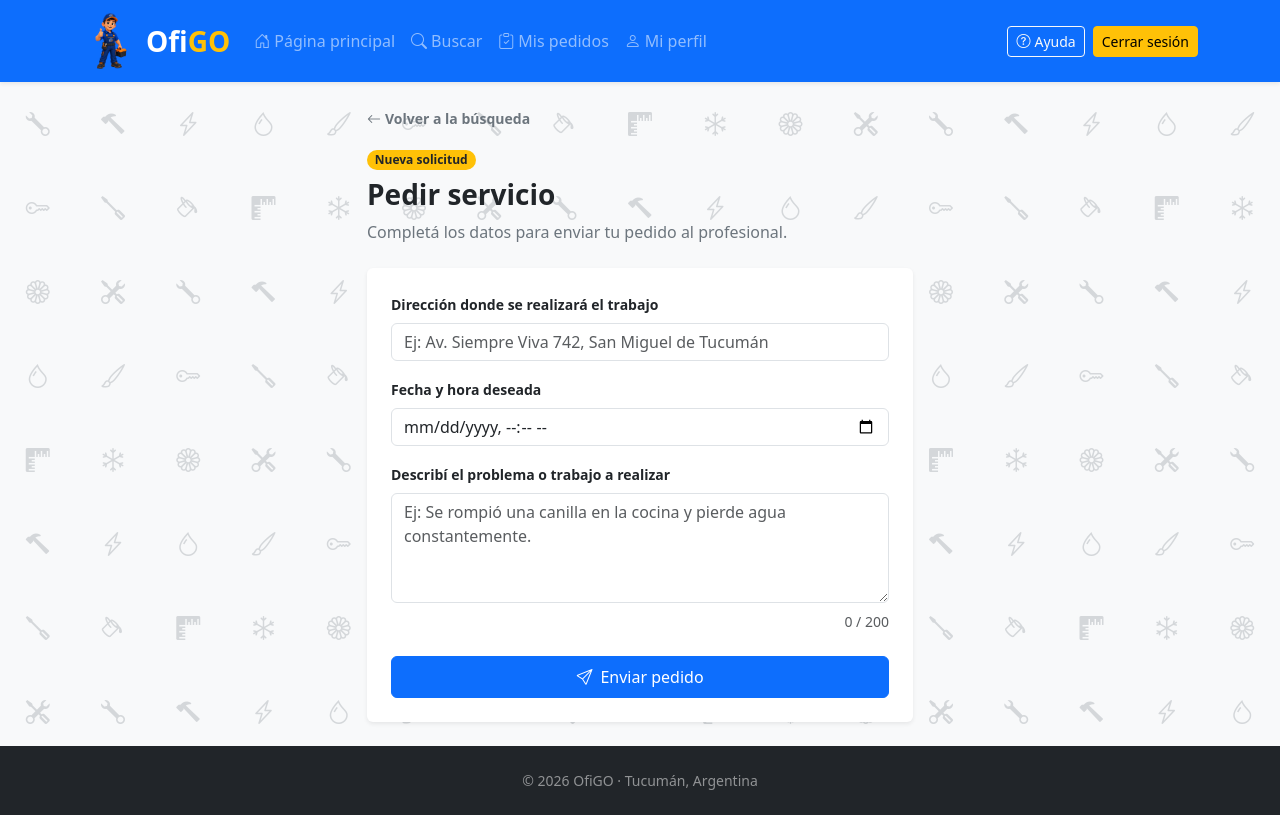
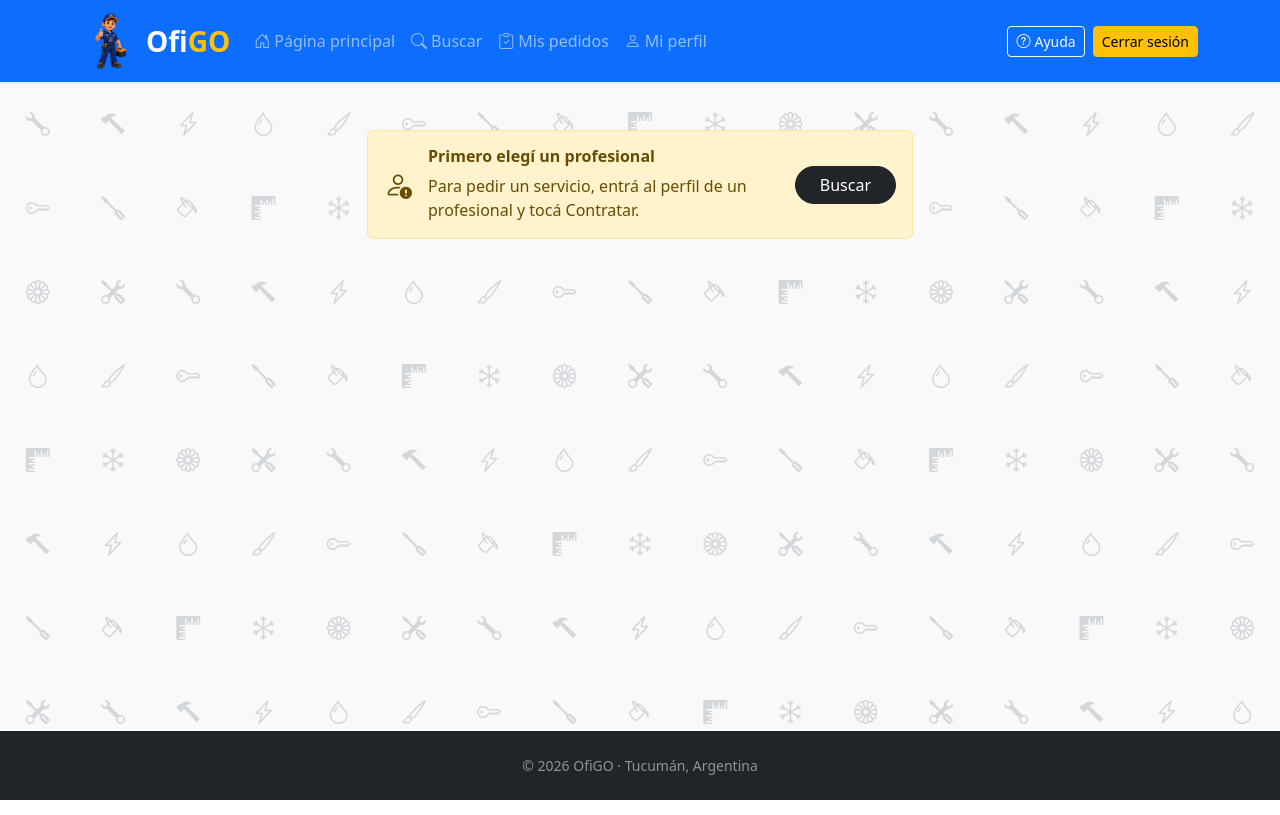
Before and after one commit to lumedina23/programacion4-c9-react, a React (Vite) app: page /crear-pedido in a window 1280 px wide. Built offline with nearby package versions, Linux system fonts and the light colour scheme.

Commit message:
Pedir un servicio y que el trabajador vea los pedidos que recibe
- El formulario de Crear pedido guarda el pedido y muestra una confirmación

```diff
--- a/src/App.jsx
+++ b/src/App.jsx
@@ -26,7 +26,7 @@ function RutaPerfilTrabajador() {
     return <Navigate to="/oficios" replace />
   }
 
-  return <PerfilTrabajador profesional={profesional} alVolver={() => navegar(-1)} />
+  return <PerfilTrabajador profesional={profesional} alVolver={() => navegar('/oficios')} />
 }
 
 function App() {
@@ -79,9 +79,9 @@ function App() {
             <Route path="/oficios" element={<Oficios />} />
             <Route path="/login" element={<Login />} />
             <Route path="/profesional/:id" element={<RutaPerfilTrabajador />} />
-            <Route path="/crear-pedido" element={<CrearPedido />} />
+            <Route path="/crear-pedido" element={<CrearPedido usuario={usuario} />} />
             <Route path="/historial" element={<Historial />} />
-            <Route path="/historial-trabajador" element={<HistorialTrabajador />} />
+            <Route path="/historial-trabajador" element={<HistorialTrabajador usuario={usuario} />} />
             <Route path="/perfil" element={<Perfil usuario={usuario || undefined} />} />
             <Route path="*" element={<Navigate to="/" replace />} />
           </Routes>
--- a/src/components/common/PanelTrabajador.jsx
+++ b/src/components/common/PanelTrabajador.jsx
@@ -1,4 +1,5 @@
 import { Badge, Card, Col, Container, ListGroup, Row } from 'react-bootstrap'
+import { Link } from 'react-router-dom'
 
 function PanelTrabajador({ nombre, calificacion, pedidosPendientes }) {
   return (
@@ -35,7 +36,7 @@ function PanelTrabajador({ nombre, calificacion, pedidosPendientes }) {
       </Row>
 
       <ListGroup className="shadow-sm">
-        <ListGroup.Item action href="#" className="d-flex align-items-center gap-3 py-3">
+        <ListGroup.Item action as={Link} to="/historial-trabajador" className="d-flex align-items-center gap-3 py-3">
           <i className="bi bi-clipboard-check text-primary fs-3"></i>
           <div className="flex-grow-1">
             <h2 className="h6 fw-bold mb-1">Pedidos recibidos</h2>
--- a/src/components/common/TarjetaProfesional.jsx
+++ b/src/components/common/TarjetaProfesional.jsx
@@ -1,10 +1,11 @@
 import { useState } from 'react'
 import { Badge, Button, Card } from 'react-bootstrap'
+import { Link } from 'react-router-dom'
 import { CATEGORIAS } from '../../data/categorias.js'
 import { formatearPrecio, iniciales } from '../../utils/formato.js'
 
 function TarjetaProfesional({ profesional }) {
-  const { nombre, oficio, categoria, rating, resenas, distancia, precio, disponible } = profesional
+  const { id, nombre, oficio, categoria, rating, resenas, distancia, precio, disponible } = profesional
   const [guardado, setGuardado] = useState(false)
 
   const datosCategoria = CATEGORIAS.find((cat) => cat.nombre === categoria)
@@ -54,7 +55,13 @@ function TarjetaProfesional({ profesional }) {
         <span className="fw-bold">
           {formatearPrecio(precio)} <span className="text-secondary fw-normal small">/ hora</span>
         </span>
-        <Button variant="primary" size="sm" className="rounded-pill px-3" disabled={!disponible}>
+        {/* Igual que en el TP1: Contratar lleva al perfil, y desde ahí se pide el servicio */}
+        <Button
+          variant="primary"
+          size="sm"
+          className="rounded-pill px-3"
+          {...(disponible ? { as: Link, to: `/profesional/${id}` } : { disabled: true })}
+        >
           Contratar
         </Button>
       </Card.Footer>
--- a/src/pages/CrearPedido.jsx
+++ b/src/pages/CrearPedido.jsx
@@ -2,7 +2,12 @@ import { useState } from 'react'
 import { Alert, Badge, Button, Card, Col, Container, Form, Row } from 'react-bootstrap'
 import { Link, useSearchParams } from 'react-router-dom'
 import { PROFESIONALES } from '../data/profesionales.js'
+import { iniciales } from '../utils/formato.js'
+import { guardarPedido } from '../utils/sesion.js'
 
+// Bloque 3 - Formulario para pedir un servicio
+// Migrado desde: crearpedido.html (repo del TP1)
+// Solo clases de Bootstrap y Bootstrap Icons, nada de CSS propio.
 
 const MAX_DESCRIPCION = 200
 
@@ -28,7 +33,33 @@ function validar(pedido) {
   return errores
 }
 
-function CrearPedido() {
+// Se muestra en lugar del formulario cuando el pedido ya se guardó
+function PedidoEnviado({ profesional, alHacerOtro }) {
+  return (
+    <Card className="border-0 shadow-sm rounded-4 text-center">
+      <Card.Body className="p-4 p-md-5">
+        <div className="bg-success-subtle text-success-emphasis rounded-circle d-inline-block p-3 lh-1 mb-3">
+          <i className="bi bi-check-lg fs-2"></i>
+        </div>
+        <h2 className="h4 fw-bold">¡Pedido enviado!</h2>
+        <p className="text-secondary">
+          {profesional.nombre} va a recibir tu pedido. Podés seguir su estado desde Mis pedidos.
+        </p>
+        <div className="d-flex flex-column flex-sm-row justify-content-center gap-2 mt-4">
+          <Button as={Link} to="/historial" variant="primary" className="rounded-pill px-4">
+            Ver mis pedidos
+          </Button>
+          <Button variant="outline-primary" className="rounded-pill px-4" onClick={alHacerOtro}>
+            Hacer otro pedido
+          </Button>
+        </div>
+      </Card.Body>
+    </Card>
+  )
+}
+
+function CrearPedido({ usuario }) {
+  // Se llega desde el perfil del profesional: /crear-pedido?profesional=3
   const [parametros] = useSearchParams()
   const profesional = PROFESIONALES.find((p) => String(p.id) === parametros.get('profesional'))
 
@@ -40,7 +71,6 @@ function CrearPedido() {
     const { name, value } = evento.target
     setPedido({ ...pedido, [name]: value })
     setErrores({ ...errores, [name]: undefined })
-    setEnviado(false)
   }
 
   function enviar(evento) {
@@ -48,42 +78,84 @@ function CrearPedido() {
     const nuevosErrores = validar(pedido)
     setErrores(nuevosErrores)
 
-    if (Object.keys(nuevosErrores).length === 0) {
+    if (Object.keys(nuevosErrores).length > 0) {
+      return
+    }
+
+    // Mismos datos que usa el panel del trabajador para contar los pendientes
+    guardarPedido({
+      profesionalId: profesional.id,
+      profesionalNombre: profesional.nombre,
+      oficio: profesional.oficio,
+      cliente: usuario ? usuario.nombre : 'Invitado',
+      direccion: pedido.direccion.trim(),
+      fechaSolicitada: pedido.fechaSolicitada,
+      descripcion: pedido.descripcion.trim(),
+      estado: 'Pendiente',
+    })
+    setPedido(PEDIDO_VACIO)
     setEnviado(true)
-      setPedido(PEDIDO_VACIO)
   }
+
+  // Sin profesional no se puede armar el pedido: se manda a elegir uno
+  if (!profesional) {
+    return (
+      <Container className="py-5">
+        <Row className="justify-content-center">
+          <Col sm={11} md={8} lg={6}>
+            <Alert variant="warning" className="d-flex flex-column flex-sm-row align-items-sm-center gap-3">
+              <i className="bi bi-person-exclamation fs-3"></i>
+              <div className="flex-grow-1">
+                <Alert.Heading as="h1" className="h6 fw-bold">Primero elegí un profesional</Alert.Heading>
+                <p className="mb-0">Para pedir un servicio, entrá al perfil de un profesional y tocá Contratar.</p>
+              </div>
+              <Button as={Link} to="/oficios" variant="dark" className="rounded-pill px-4">
+                Buscar
+              </Button>
+            </Alert>
+          </Col>
+        </Row>
+      </Container>
+    )
   }
 
   return (
-    <Container className="py-4">
+    <Container className="py-5">
       <Row className="justify-content-center">
-        <Col md={9} lg={7} xl={6}>
+        <Col sm={11} md={8} lg={6}>
           <Link
-            to={profesional ? `/profesional/${profesional.id}` : '/oficios'}
-            className="d-inline-flex align-items-center gap-1 text-decoration-none text-secondary small fw-bold"
+            to={`/profesional/${profesional.id}`}
+            className="d-inline-flex align-items-center gap-1 text-decoration-none fw-semibold mb-3"
           >
-            <i className="bi bi-arrow-left"></i>
-            {profesional ? 'Volver al perfil' : 'Volver a la búsqueda'}
+            <i className="bi bi-arrow-left"></i>Volver al perfil
           </Link>
 
-          <section className="mt-3 mb-4">
-            <Badge bg="warning" text="dark" pill className="mb-2">Nueva solicitud</Badge>
+          <section className="mb-4">
+            <Badge bg="warning" text="dark" pill className="mb-2 px-3 py-2">Nueva solicitud</Badge>
             <h1 className="h3 fw-bold">Pedir servicio</h1>
-            <p className="text-secondary mb-0">
-              Completá los datos para enviar tu pedido
-              {profesional ? <> a <strong className="text-body">{profesional.nombre}</strong> ({profesional.oficio}).</> : ' al profesional.'}
-            </p>
+            <p className="text-secondary mb-0">Completá los datos para enviar tu pedido al profesional.</p>
           </section>
 
-          <Card className="border-0 shadow-sm">
+          {/* A quién se le pide el servicio */}
+          <Card className="border-0 shadow-sm rounded-4 mb-3">
+            <Card.Body className="d-flex align-items-center gap-3">
+              <div className="bg-primary text-white fw-bold rounded-circle p-3 lh-1">
+                {iniciales(profesional.nombre)}
+              </div>
+              <div>
+                <p className="fw-bold mb-0">{profesional.nombre}</p>
+                <p className="text-secondary small mb-0">
+                  {profesional.oficio} · <i className="bi bi-geo-alt"></i> {profesional.zona}
+                </p>
+              </div>
+            </Card.Body>
+          </Card>
+
+          {enviado ? (
+            <PedidoEnviado profesional={profesional} alHacerOtro={() => setEnviado(false)} />
+          ) : (
+            <Card className="border-0 shadow-sm rounded-4">
               <Card.Body className="p-4">
-              {enviado && (
-                <Alert variant="success" className="d-flex align-items-center gap-2" onClose={() => setEnviado(false)} dismissible>
-                  <i className="bi bi-check-circle-fill"></i>
-                  ¡Pedido enviado! Podés seguir su estado desde <Alert.Link as={Link} to="/historial">Mis pedidos</Alert.Link>.
-                </Alert>
-              )}
-
                 <Form noValidate onSubmit={enviar}>
                   <Form.Group className="mb-3" controlId="direccion">
                     <Form.Label className="small fw-bold">Dirección donde se realizará el trabajo</Form.Label>
@@ -130,12 +202,13 @@ function CrearPedido() {
                     </div>
                   </Form.Group>
 
-                <Button type="submit" variant="primary" className="w-100 py-2">
+                  <Button type="submit" variant="primary" className="w-100 py-2 fw-semibold rounded-pill">
                     <i className="bi bi-send me-2"></i>Enviar pedido
                   </Button>
                 </Form>
               </Card.Body>
             </Card>
+          )}
         </Col>
       </Row>
     </Container>
--- a/src/pages/PerfilTrabajador.jsx
+++ b/src/pages/PerfilTrabajador.jsx
@@ -1,4 +1,5 @@
 import { Badge, Button, Col, Container, Row, Stack } from 'react-bootstrap'
+import { Link } from 'react-router-dom'
 import { PROFESIONALES } from '../data/profesionales.js'
 import { formatearPrecio, iniciales } from '../utils/formato.js'
 
@@ -30,7 +31,7 @@ function Estrellas({ rating }) {
 }
 
 function PerfilTrabajador({ profesional = PROFESIONALES[0], alVolver }) {
-  const { nombre, oficio, rating, resenas, distancia, llegada, precio, disponible, tags, zona, descripcion } = profesional
+  const { id, nombre, oficio, rating, resenas, distancia, llegada, precio, disponible, tags, zona, descripcion } = profesional
 
   const resumen = [
     { valor: formatearPrecio(precio), texto: 'por hora', icono: 'bi-cash-coin' },
@@ -107,7 +108,7 @@ function PerfilTrabajador({ profesional = PROFESIONALES[0], alVolver }) {
                 <Button
                   variant="warning"
                   className="w-100 fw-bolder border border-2 border-primary rounded-3 py-2"
-                  disabled={!disponible}
+                  {...(disponible ? { as: Link, to: `/crear-pedido?profesional=${id}` } : { disabled: true })}
                 >
                   <i className="bi bi-person-check me-1"></i>Contratar
                 </Button>
--- a/src/utils/sesion.js
+++ b/src/utils/sesion.js
@@ -32,3 +32,10 @@ export function obtenerPedidos() {
     return []
   }
 }
+
+// Agrega un pedido nuevo a la lista guardada y lo devuelve (con id y fecha de creación)
+export function guardarPedido(datos) {
+  const pedido = { ...datos, id: Date.now(), creadoEl: new Date().toISOString() }
+  localStorage.setItem(CLAVE_PEDIDOS, JSON.stringify([...obtenerPedidos(), pedido]))
+  return pedido
+}
```
Also changed, not shown: src/pages/HistorialTrabajador.jsx (+66 -2 lines). Lines whose indentation alone changed are shown as unchanged.
